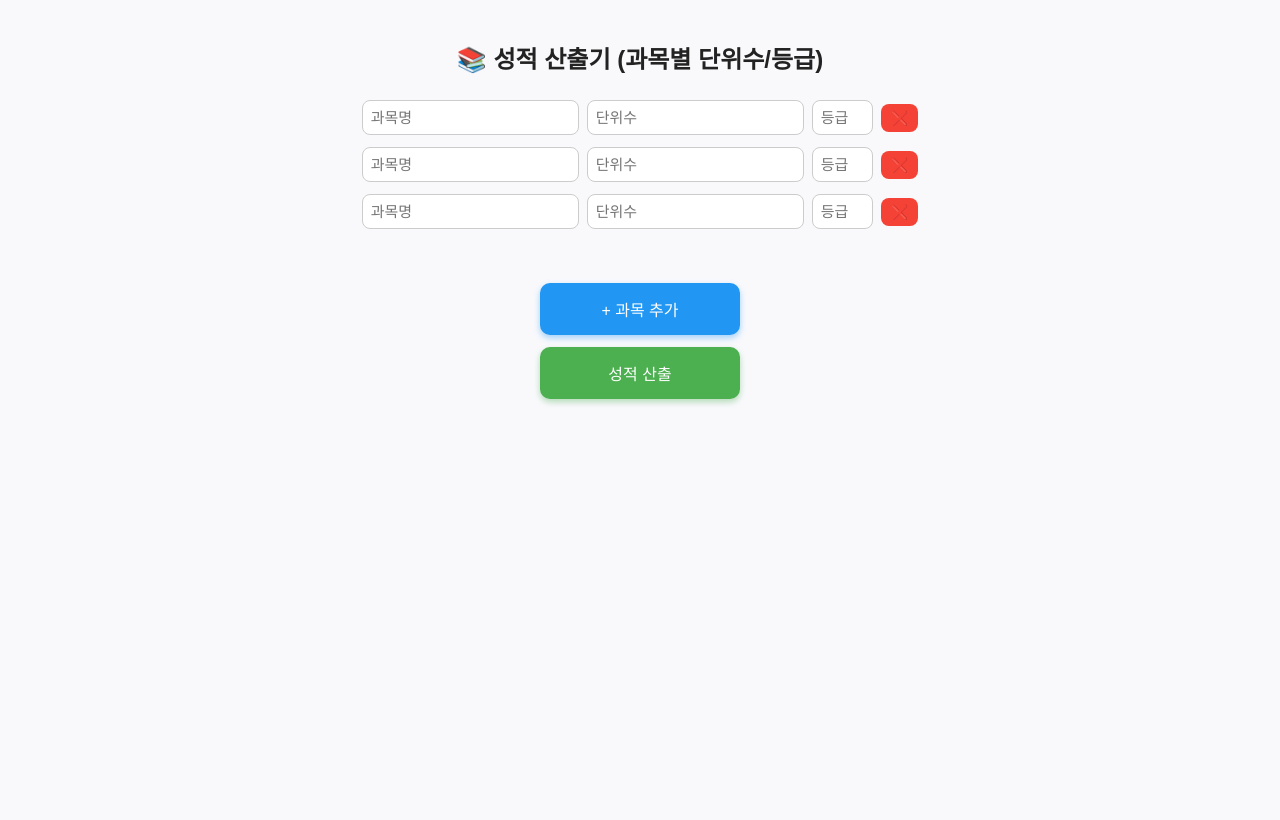
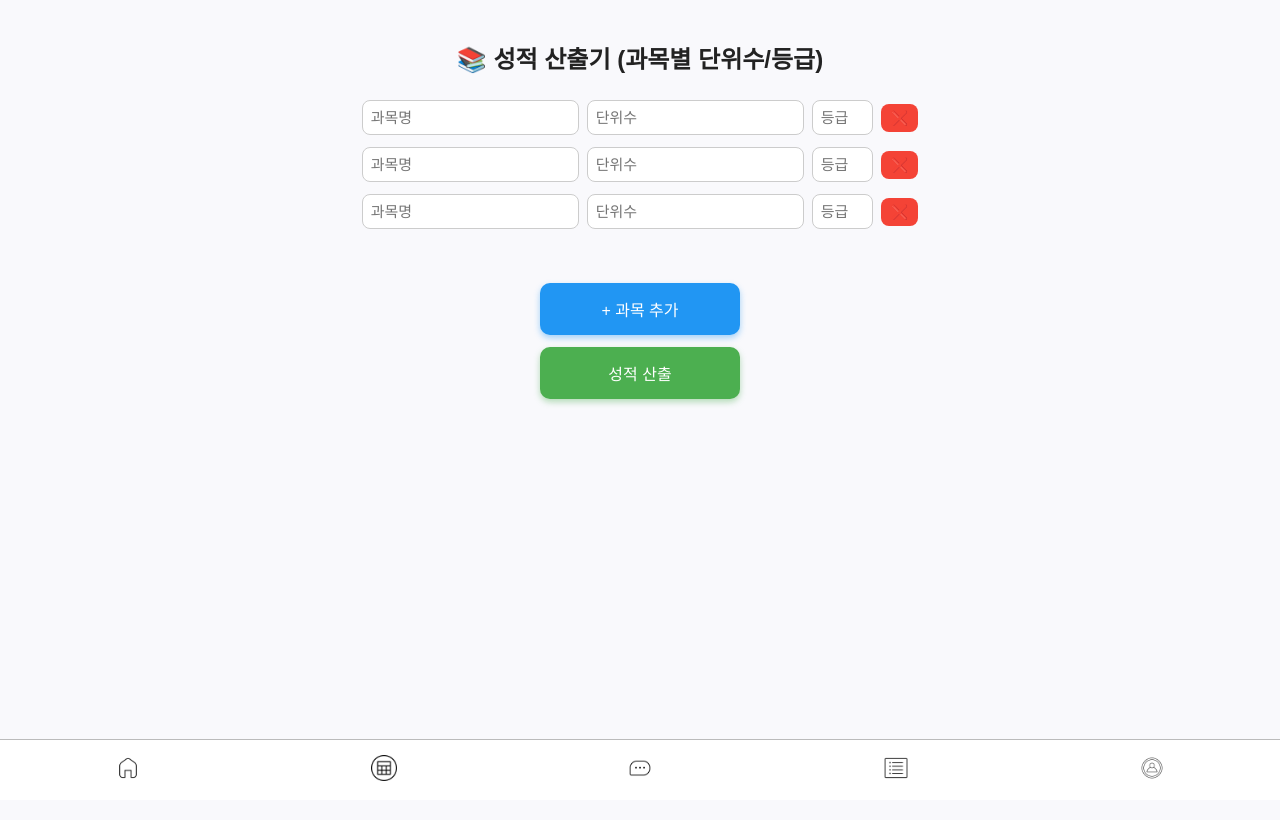
Before and after one commit to BOBPUL1234/School-Community-Deployment, a website: page public/grade.html in a window 1280 px wide. Drawn offline with Linux system fonts and the light colour scheme; files that its build step writes are made by us from their sources; files whose address does not match are found by name.

Commit message:
Update grade.html

```diff
--- a/public/grade.html
+++ b/public/grade.html
@@ -45,6 +45,19 @@
     <p>가중 평균 등급: <span id="weighted-grade"></span></p>
   </div>
 
+<div class="bottom-nav">
+    <!-- 홈 -->
+    <a href="/main.html"><div class="btn7"><img src="/png/home_1.png" class="btn7-icon"></div></a>
+    <!-- 시간표 -->
+    <a href="/timetable.html"><div class="btn8"><img src="/png/table_1.png" class="btn8-icon"></div></a>
+    <!-- 채팅 -->
+    <a href="/chat.html"><div class="btn9"><img src="/png/chat_1.png" class="btn9-icon"></div></a>
+    <!-- 게시판 -->
+    <a href="/anonymous.html"><div class="btn10"><img src="/png/board_1.png" class="btn10-icon"></div></a>
+    <!-- 프로필 -->
+    <a href="/profile.html"><div class="btn11"><img src="/png/profile_1.png" class="btn11-icon"></div></a>
+</div>
+
   <script src="grade.js"></script>
 </body>
 </html>
```
